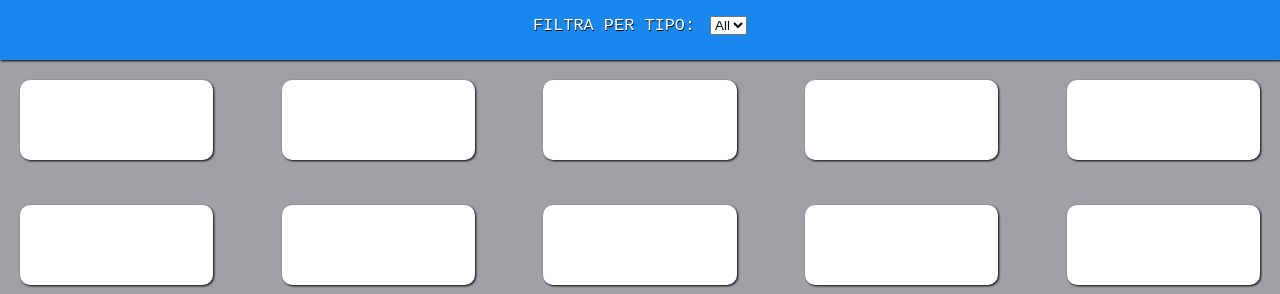
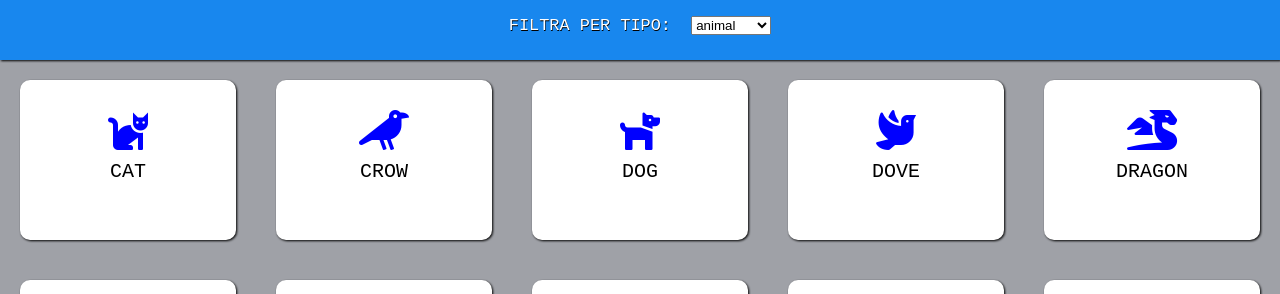
Before and after one commit to 1Graffa/js-es6-icons, a plain HTML site: page index.html in a window 1280 px wide. Shown: the part 80-374 px from the top of the page. Drawn offline with nearby package versions, Linux system fonts and the light colour scheme.

Commit message:
js non completo

```diff
--- a/css/style.css
+++ b/css/style.css
@@ -14,7 +14,7 @@ header{
   padding:20px;
   height: 70px;
   background-color: white;
-  color : rgb(24, 135, 238);
+  color : rgb(24,135,238);
   font-size: 300%;
 }
 nav{
@@ -30,25 +30,29 @@ nav{
   filter: drop-shadow(1px 1px 1px black);
 }
 nav select{
-  margin-left: 15px;
+  margin-left: 10px;
 }
 main {
-  height: 500px;
+  height: 100%;
   background-color: rgb(159, 161, 167);
   display: flex;
   justify-content: space-between;
   flex-wrap: wrap;
 }
-main .icona{
-  height: 80px;
+main .icons{
+  text-align: center;
   background-color: white;
   padding:20px;
-  margin : 20px;
-  flex-basis: calc(100% / 6 - 20px);
+  margin: 20px;
+  flex-basis: calc(100% / 5 - 40px);
   border-radius: 10px;
-  text-align: center;
   filter: drop-shadow(1px 1px 1px black);
 }
-main .icona i{
+.box i{
   font-size: 250%;
+  padding: 10px;
 }
+.box .title{
+  text-transform: uppercase;
+  font-size: 20px;
+}
--- a/index.html
+++ b/index.html
@@ -7,7 +7,7 @@
         <link rel="stylesheet" href="https://use.fontawesome.com/releases/v5.5.0/css/all.css">
         <link rel="stylesheet" href="css/style.css">
         <script src="https://ajax.googleapis.com/ajax/libs/jquery/3.3.1/jquery.min.js"></script>
-        <title>Font Icons</title>
+        <title>Font Icons js</title>
     </head>
     <body>
       <div class="container">
@@ -16,62 +16,20 @@
         </header>
           <!-- Filtra -->
         <nav>
-          <label for="l">filtra per tipo: </label>
-          <select name="type" id="type">
-            <option value="all">All</option>
-          </select>
+          <form action="index.html">
+            <label for="filtro">filtra per tipo:
+            </label>
+            <select name="type" id="filtro">
+              <!-- <option value="esempio">esempio</option> -->
+
+            </select>
+          </form>
         </nav>
           <!-- /Filtra -->
           <!-- ICONE -->
-      <main>
-        <div class="icona">
+      <main class="icons">
 
-        </div>
-        <div class="icona">
 
-        </div>
-        <div class="icona">
-
-        </div>
-        <div class="icona">
-
-        </div>
-        <div class="icona">
-
-        </div>
-        <div class="icona">
-
-        </div>
-        <div class="icona">
-
-        </div>
-        <div class="icona">
-
-        </div>
-        <div class="icona">
-
-        </div>
-        <div class="icona">
-
-        </div>
-        <div class="icona">
-
-        </div>
-        <div class="icona">
-
-        </div>
-        <div class="icona">
-
-        </div>
-        <div class="icona">
-
-        </div>
-        <div class="icona">
-
-        </div>
-        <div class="icona">
-
-        </div>
       </main>
         <!--/ ICONE -->
     </div>
--- a/js/script.js
+++ b/js/script.js
@@ -1,4 +1,5 @@
-// Partendo da questo array di oggetti:
+$(document).ready(function(){
+
   const icons = [
       {
         name: 'cat',
@@ -97,7 +98,107 @@ const icons = [
         family: 'fas',
       }
     ];
-// Aggiungere i colori ad ogni categoria: blue per gli animali, orange per i vegetali e viola per gli utenti. Prendete i colori da un altro array.
+//creiamo l'array per aggingere i colori ad ogni categoria, blu per gli animali, orange per i vegetali e viola per gli utenti
+  const colors = [
+    "blue",
+    "orange",
+    "purple"
+  ];
+//creiamo un array con 3 elementi : animal, vegetable, user
+//nb dobbiamo estrapolare una sola volta il type per elemento:
+  const types = getTypes(icons);
+  //console.log(types);
+  //seguente risultato del console.log();:
+  //  const types = [
+  //  "animal",
+  //  "vegetable",
+  //  "user"
+    //]
+
+  //NB per fare ciò abbiamo creato un nuovo array TYPES nel quale attraverso una funzione cicliamo gli oggetti di ICONS con forEach per pusharci gli elementi che ci servono (usando includes per evitare ripetizioni)
+
+//ORA mappiamo l'array in modo da aggiungere il colore (usiamo il metodo indexOf che mi va a prendere l'indice dell array di quel dato elemento ovvero nel nostro caso 0,1 e 2)
+  const iconsColor = icons.map((element) => {
+      const indexType = types.indexOf(element.type);
+      console.log(indexType);
+      // console.log(colors[indexType]);
+      return {
+        ...element,
+        color: colors[indexType]
+        }
+
+  });
+//
+  console.log(iconsColor);
+
+  const container = $(".icons");
+
+  printIcons(iconsColor, container);
+
+  const select = $("#filtro");
+  printOptions(types,select);
+
+  //utilizziamo .change per far funzionare il filtro
+  select.change(function() {
+    const selected = $(this).val();
+
+    const filter = filterValue(iconsColor, selected);
+
+    printIcons(filteredIcons,container);
+  });
+
+  function filterValue(array, type){
+    const filteredIcons = array.filter((element) => {
+      return element.type == type;
+    });
+    return filteredIcons;
+  }
+
+  //FUNZIONE PER select
+  function printOptions(array,select){
+    array.forEach((element) => {
+      select.append(`
+      <option value="animal">${element}</option>
+      `
+      )
+
+    });
+
+  }
+
+  // FUNZIONE PER STAMPARE LE ICONE
+  function printIcons(array,container){
+    container.html(" ");
+    array.forEach((element) => {
+
+      //Destrutturiamo
+      const {name, family, prefix, type, color} = element;
+        container.append(
+        `
+        <div class="icons">
+          <div class="box">
+            <i class="${family} ${prefix}${name}" style="color:${element.color}"></i>
+            <div class="title">${name}</div>
+          </div>
+        </div>
+        `
+        );
+
+    });
+
+  }
+  // FUNZIONE GETTYPES
+  function getTypes(array){
+    const types = [];
+
+    array.forEach((element) => {
+      if(!types.includes(element.type)){
+        types.push(element.type);
+      }
+    });
+  // dopo che ha fatto tutti il foreach ci returna TYPES
+  return types;
+  }
 
 // Stampare poi tutte le icone utilizzando il template literal.
 
@@ -106,3 +207,5 @@ const icons = [
 // Filtrare i risultati in base alla categoria (ricordate di svuotare il container).
 
 // Utilizzate forEach, map e filter e cercate di strutturare tutto con le funzioni.
+
+});
```
Lines whose indentation alone changed are shown as unchanged.
